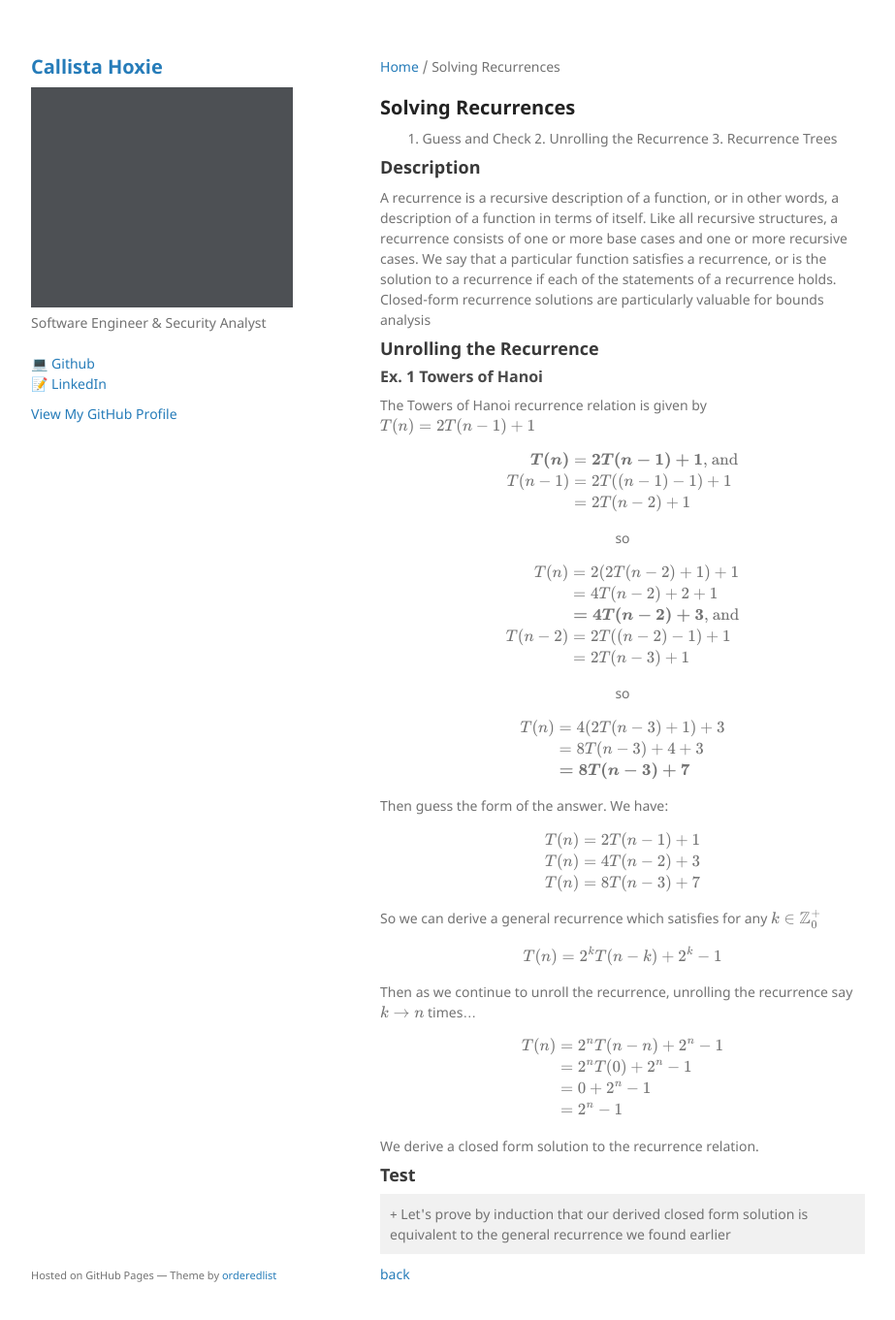
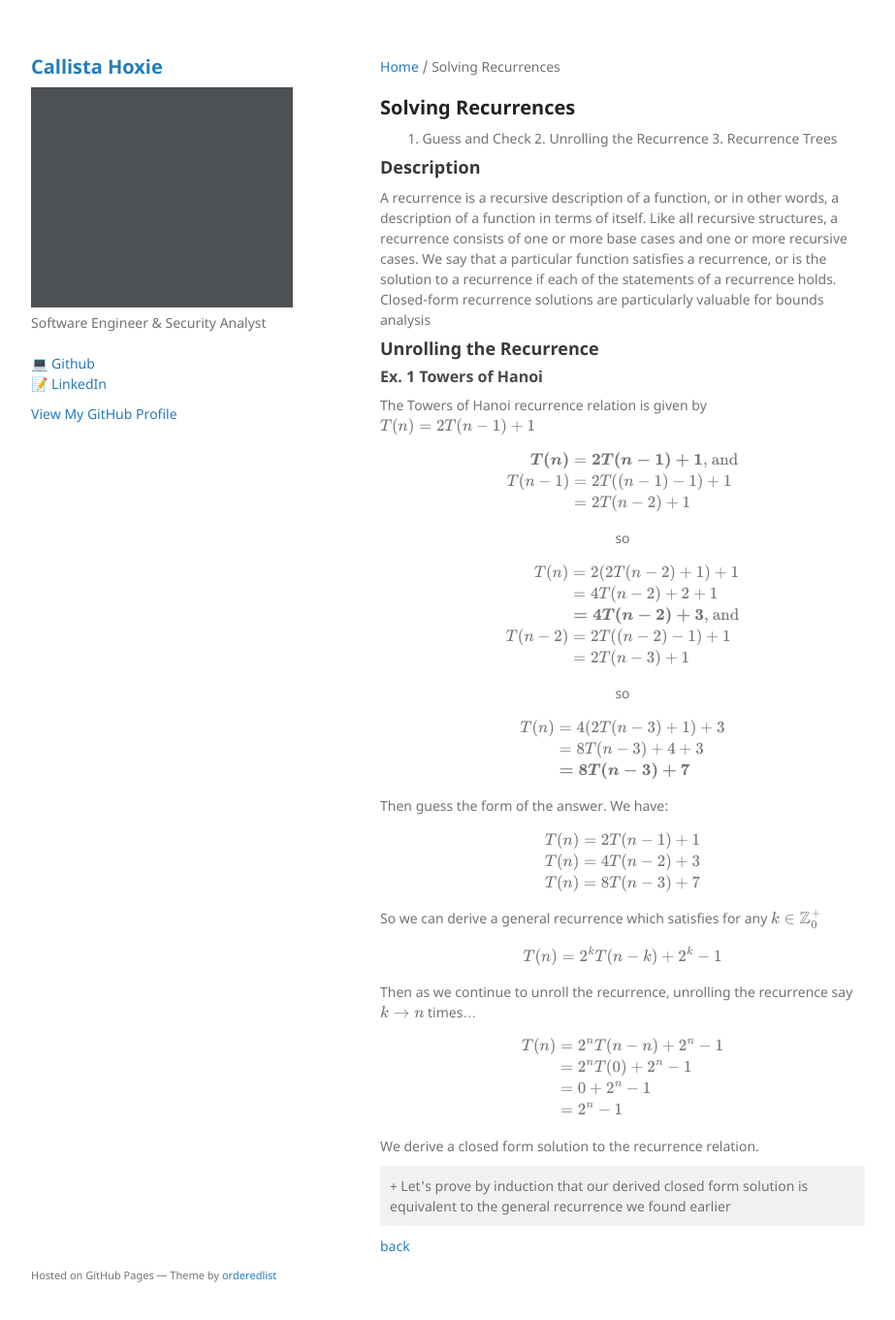
Before and after one commit to callistajosette/callistajosette.github.io, a Jekyll site: the page built from project-crease.md, in a window 1280 px wide and 1384 px high. Shown: the top 1361 px of the window at 97% size, without its empty margins (178-1101 px from the left). Built offline with Jekyll 4.4.1, drawn with Linux system fonts in a browser that asks for light colours; our own code applies the rules of GitHub Pages for plain Markdown files.

Commit message:
Update project-crease.md

```diff
--- a/project-crease.md
+++ b/project-crease.md
@@ -74,7 +74,6 @@ We derive a closed form solution to the recurrence relation.
 <div style=" width: 100%; box-shadow: 0 4px 8px 0 rgba(0,0,0,0.2); transition: 0.3s;">
 </div>
 
-## Test
 <div class="accordion">
   <div class="accordion-item">
     <input type="checkbox" class="accordion-input" id="section1">
```
